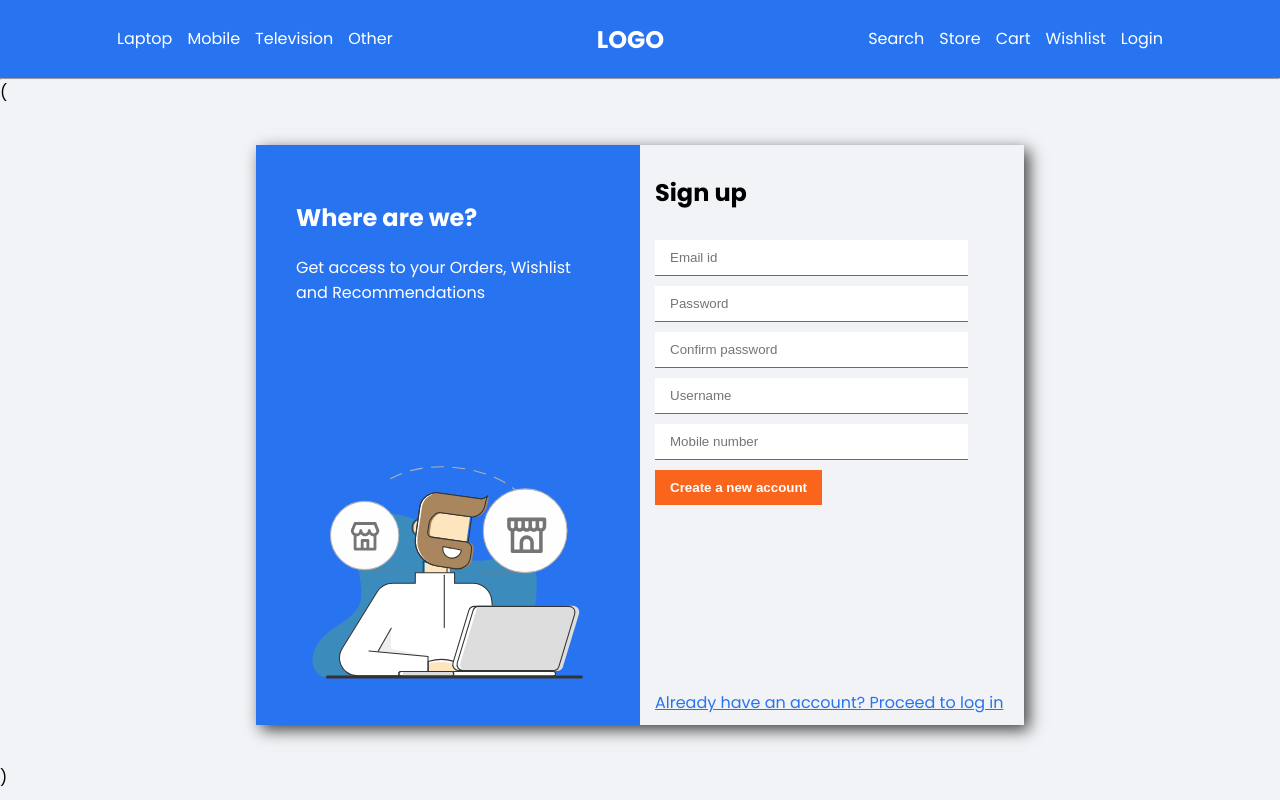
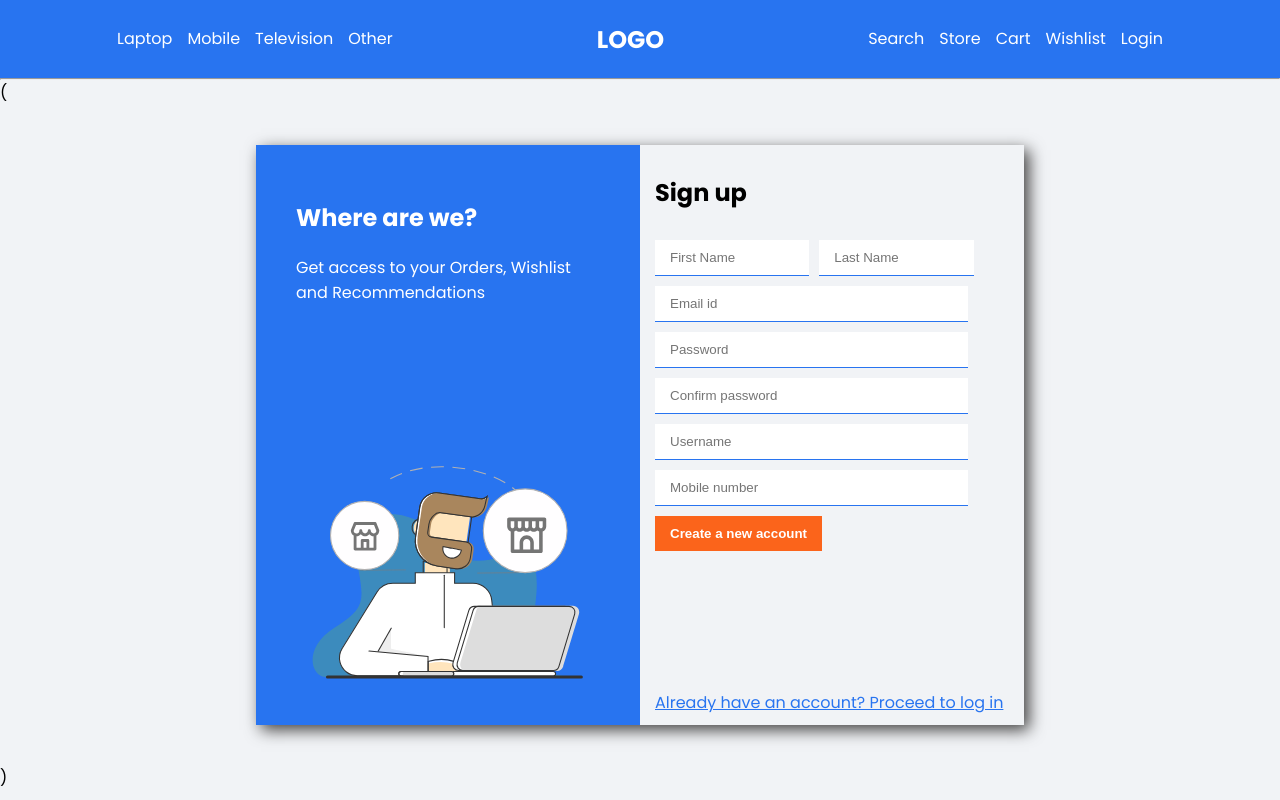
Before and after one commit to patildeep07/gadget-lo-redux, a React (Create React App) app in the folder gadget-lo/: page /login in a window 1280 px wide. Both pictures are taken after a click on the element "New here? Create an account". Built offline with nearby package versions, Linux system fonts and the light colour scheme.

Commit message:
Signup Functionality

```diff
--- a/gadget-lo/src/features/Users/UserSlice.js
+++ b/gadget-lo/src/features/Users/UserSlice.js
@@ -1,9 +1,29 @@
-import { createSlice } from "@reduxjs/toolkit";
+import { createAsyncThunk, createSlice } from "@reduxjs/toolkit";
+import axios from "axios";
 
 const initialState = {
   allUsers: {},
   currentUser: {},
+  loading: false,
 };
+
+// Functions
+
+// 1. Create a new user
+export const signup = createAsyncThunk("users/signup", async (userDetails) => {
+  try {
+    const response = await axios.post(
+      "https://backend-gadget-lo.patildeep07.repl.co/users/",
+      userDetails
+    );
+
+    console.log(response);
+  } catch (error) {
+    console.log(error);
+  }
+});
+
+// Creating slice of users
 
 export const UserSlice = createSlice({
   name: "user",
--- a/gadget-lo/src/pages/Login/Login.css
+++ b/gadget-lo/src/pages/Login/Login.css
@@ -35,6 +35,10 @@
   border-style: solid;
 }
 
+.name-div {
+  width: 90%;
+}
+
 .info-container button {
   min-width: 150px;
 }
--- a/gadget-lo/src/pages/Login/Login.jsx
+++ b/gadget-lo/src/pages/Login/Login.jsx
@@ -4,8 +4,14 @@ import LoginAnimation from "../../assets/Lottie_Animations/loginAnimation.json";
 import Lottie from "lottie-react";
 import { useSearchParams } from "react-router-dom";
 import { useState } from "react";
+import { useDispatch } from "react-redux";
+import { signup } from "../../features/Users/UserSlice";
 
 export const Login = () => {
+  // Dispatch
+
+  const dispatch = useDispatch();
+
   // Which form should be shown?
   const [searchParams, setSearchParams] = useSearchParams({ signup: false });
   const showSignup = searchParams.get("signup") === "true";
@@ -14,23 +20,45 @@ export const Login = () => {
   const [signUpForm, setSignUpForm] = useState({
     email: "",
     userName: "",
+    firstName: "",
+    lastName: "",
     password: "",
     confirmPassword: "",
     mobileNumber: 0,
   });
 
   const signupButtonHandler = () => {
-    const { email, userName, password, confirmPassword, mobileNumber } =
-      signUpForm;
+    const {
+      email,
+      userName,
+      firstName,
+      lastName,
+      password,
+      confirmPassword,
+      mobileNumber,
+    } = signUpForm;
     if (
       email.trim() &&
       userName.trim() &&
       password.trim() &&
       confirmPassword.trim() &&
+      lastName.trim() &&
+      firstName.trim() &&
       mobileNumber > 0
     ) {
       if (password === confirmPassword) {
         console.log({ signUpForm });
+        dispatch(signup(signUpForm));
+
+        setSignUpForm({
+          email: "",
+          userName: "",
+          firstName: "",
+          lastName: "",
+          password: "",
+          confirmPassword: "",
+          mobileNumber: 0,
+        });
       } else {
         alert("Passwords dont match");
       }
@@ -93,6 +121,28 @@ export const Login = () => {
               {/* Data */}
               <div className="flex-column align-start gap-10px">
                 <h2>Sign up</h2>
+
+                <div className="flex-row gap-10px name-div">
+                  <input
+                    placeholder="First Name"
+                    onChange={(e) =>
+                      setSignUpForm({
+                        ...signUpForm,
+                        firstName: e.target.value,
+                      })
+                    }
+                  />
+
+                  <input
+                    placeholder="Last Name"
+                    onChange={(e) =>
+                      setSignUpForm({
+                        ...signUpForm,
+                        lastName: e.target.value,
+                      })
+                    }
+                  />
+                </div>
 
                 <input
                   placeholder="Email id"
```
